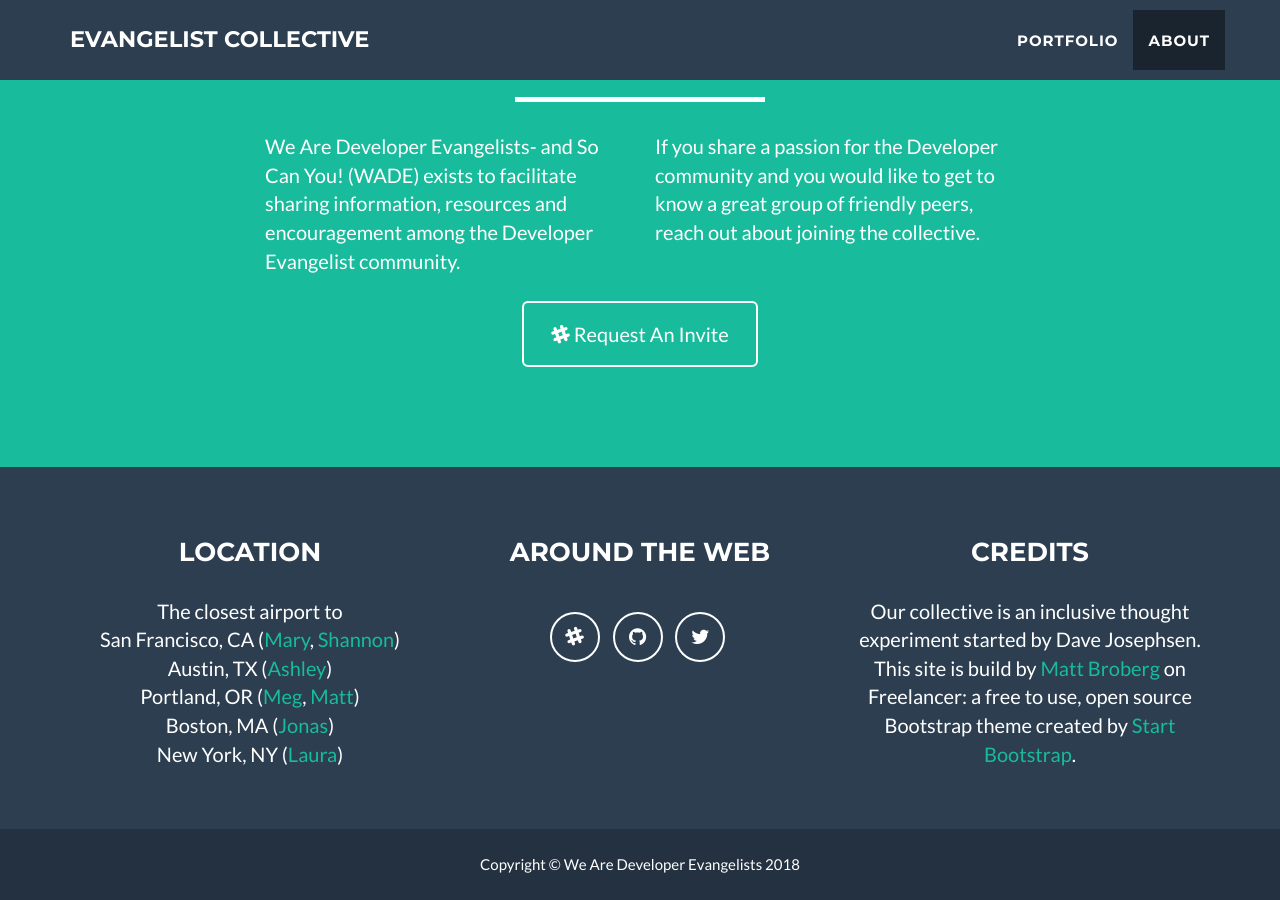
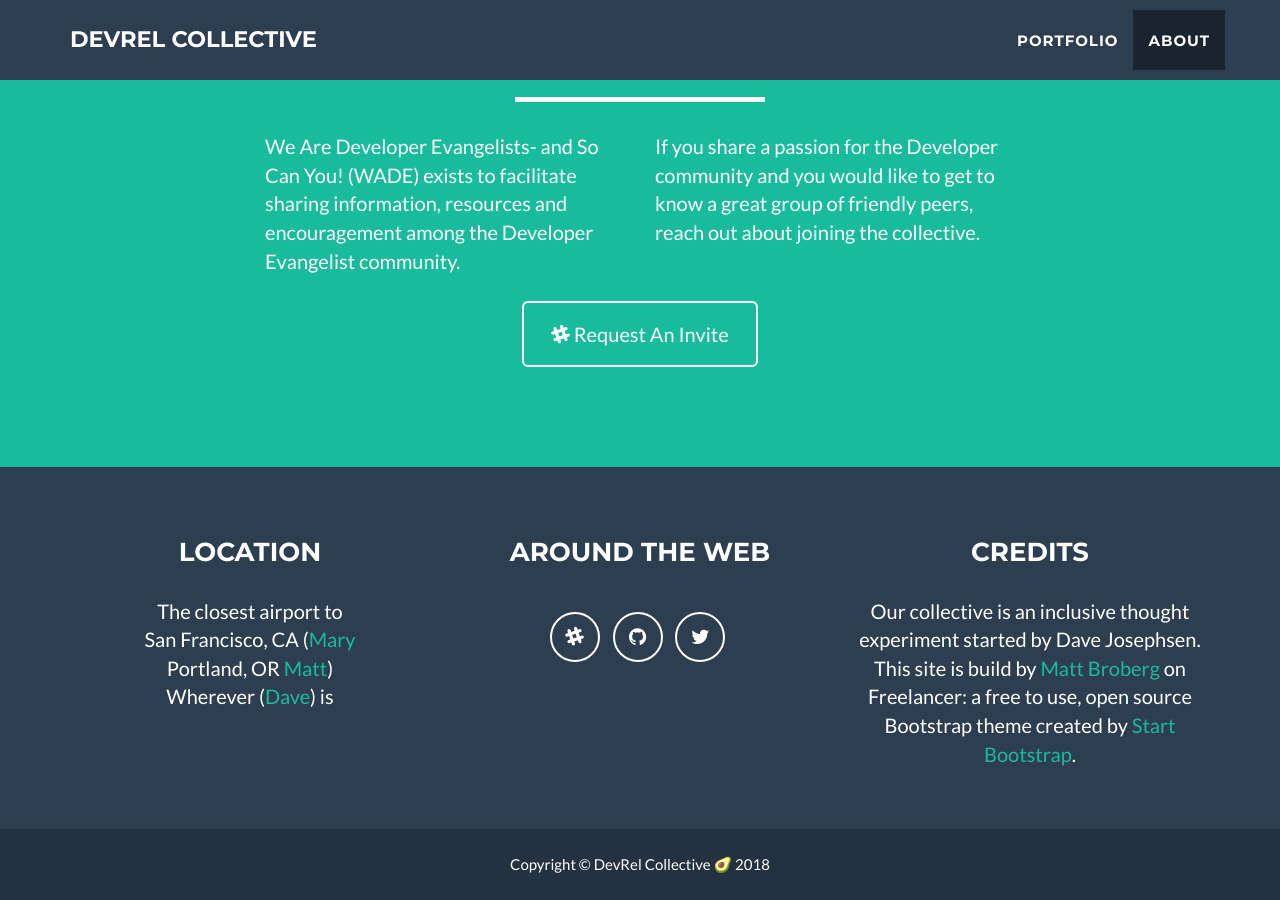
Before and after one commit to evangelistcollective/evangelistcollective.github.io, a Jekyll site: the page built from index.html, in a window 1280 px wide and 900 px high, scrolled down 1556 px. Built offline with Jekyll 4.4.1, drawn with Linux system fonts in a browser that asks for light colours; some of the changed text lies outside the part shown.

Commit message:
Updating frontpage

```diff
--- a/_config.yml
+++ b/_config.yml
@@ -1,8 +1,8 @@
 # Site settings
-title: Evangelist Collective
-email: mjbrender@gmail.com
-url: https://evangelistcollective.github.io
-description: "We Are Developer Evangelists- and So Can You! exists to facilitate sharing information, resources and encouragement among the Developer Evangelist community."
+title: DevRel Collective
+email: team@devrelcollective.fun
+url: https://devrelcollective.github.io
+description: "DevRel Collective 🥑- and So Can You! exists to facilitate sharing information, resources, and encouragement among the Developer Relations community."
 
 # Contact form: comment the line below if you want to stick with the default PHP contact form
 # contact: static
@@ -15,7 +15,7 @@ color:
 
 # Footer settings -- these are titles of the section
 footer:
-  copyright: We Are Developer Evangelists
+  copyright: DevRel Collective 🥑
   location: Location
   social: Around the Web
   credits: Credits
@@ -23,9 +23,9 @@ footer:
 # Social networks usernames (many more available: google-plus, flickr, dribbble, pinterest, instagram, tumblr, linkedin, etc.)
 social:
   - title: slack
-    url: http://evangelistcollective.slack.com
+    url: http://devrelcollective.slack.com
   - title: github
-    url: http://github.com/evangelistcollective
+    url: http://github.com/devrelcollective
   - title: twitter
     url: https://twitter.com/pinkyswearing/lists/developer-evangelists
 
@@ -33,11 +33,9 @@ social:
 # Postal address (add as many lines as necessary)
 address:
   - line: The closest airport to
-  - line: San Francisco, CA (<a href="https://twitter.com/mary_grace">Mary</a>, <a href="https://twitter.com/karishannon">Shannon</a>)
-  - line: Austin, TX (<a href="https://twitter.com/ashleymcnamara">Ashley</a>)
-  - line: Portland, OR (<a href="https://twitter.com/meg_hartley">Meg</a>, <a href="https://twitter.com/mbbroberg">Matt</a>)
-  - line: Boston, MA (<a href="https://twitter.com/jonasrosland">Jonas</a>)
-  - line: New York, NY (<a href="https://twitter.com/pinkyswearing">Laura</a>)
+  - line: San Francisco, CA (<a href="https://twitter.com/mary_grace">Mary</a>
+  - line: Portland, OR <a href="https://twitter.com/mbbroberg">Matt</a>)
+  - line: Wherever (<a href="https://twitter.com/DaveJosephsen">Dave</a>) is
 
 # Credits content
 credits: 'Our collective is an inclusive thought experiment started by Dave Josephsen. This site is build by <a href="https://twitter.com/mbbroberg">Matt Broberg</a> on Freelancer: a free to use, open source Bootstrap theme created by <a href="http://startbootstrap.com">Start Bootstrap</a>.'
```
